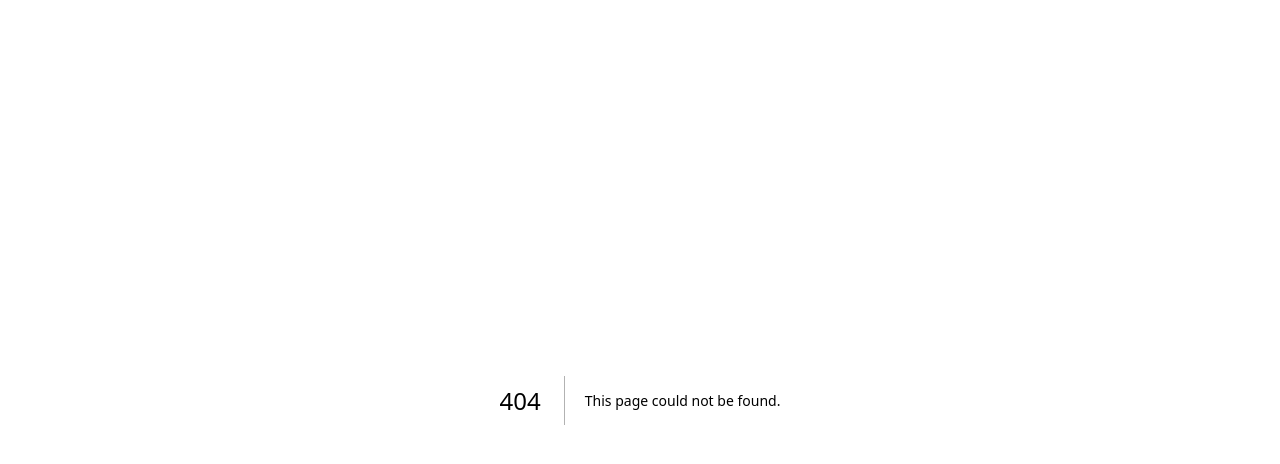
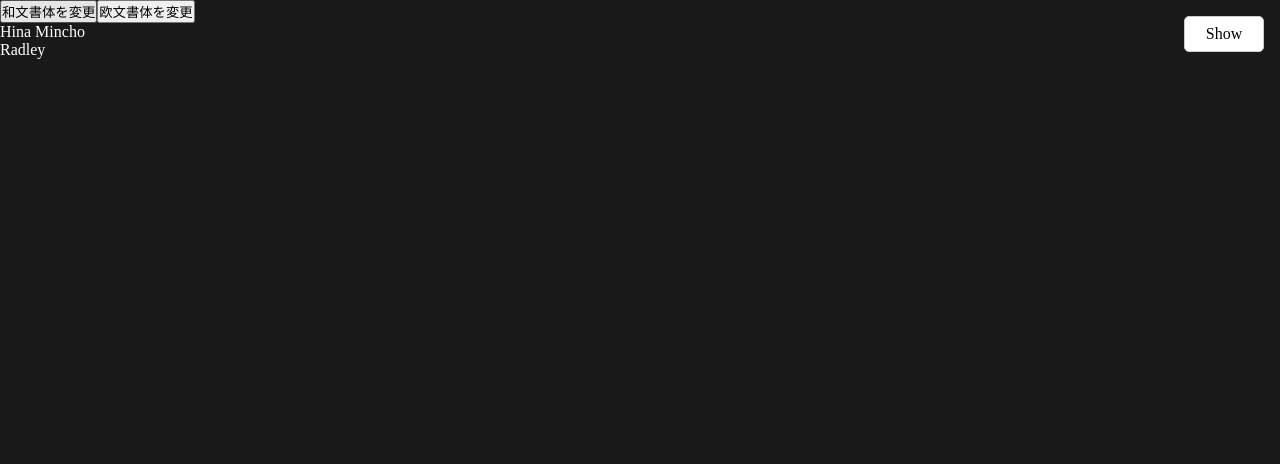
Before and after one commit to k1105/ymgs-playground, a Next.js app: page /Layout in a window 1280 px wide. Before the commit this address had no page. Shown: the top 464 px of the page. Built offline with nearby package versions, Linux system fonts and the light colour scheme; a web font is replaced by a local one.

Commit message:
FontTesterをリフトアップ

```diff
--- a/components/FontTester.tsx
+++ b/components/FontTester.tsx
@@ -1,4 +1,4 @@
-import { ReactNode, useState } from "react";
+import { ReactNode, RefObject, useEffect, useState } from "react";
 import {
   BIZ_UDMincho,
   Hina_Mincho,
@@ -173,38 +173,41 @@ const enFonts = [
   { name: "Wix Madefor Text", variable: "--font-wixMadeforText" },
 ];
 
-export const FontTester = ({ children }: { children: ReactNode }) => {
-  const [jaIndex, setJaIndex] = useState<number>(0);
-  const [enIndex, setEnIndex] = useState<number>(0);
+export const FontTester = ({
+  jaIndex,
+  enIndex,
+  jaFontRef,
+  enFontRef,
+  children,
+}: {
+  jaIndex: number;
+  enIndex: number;
+  jaFontRef: RefObject<HTMLParagraphElement | null>;
+  enFontRef: RefObject<HTMLParagraphElement | null>;
+  children: ReactNode;
+}) => {
+  const [jaDisplayIndex, setJaDisplayIndex] = useState<number>(0);
+  const [enDisplayIndex, setEnDisplayIndex] = useState<number>(0);
+  useEffect(() => {
+    setJaDisplayIndex(jaIndex % jaFonts.length);
+  }, [jaIndex]);
+
+  useEffect(() => {
+    jaFontRef.current!.innerText = jaFonts[jaDisplayIndex].name;
+  }, [jaDisplayIndex]);
+
+  useEffect(() => {
+    enFontRef.current!.innerText = enFonts[enDisplayIndex].name;
+  }, [enDisplayIndex]);
+  useEffect(() => {
+    setEnDisplayIndex(enIndex % enFonts.length);
+  }, [enIndex]);
   return (
     <>
-      <div
-        style={{
-          position: "fixed",
-          top: "2rem",
-          right: "2rem",
-          zIndex: 99,
-          textAlign: "right",
-        }}
-      >
-        <button
-          onClick={() => setJaIndex((prev) => (prev + 1) % jaFonts.length)}
-        >
-          和文書体を変更
-        </button>
-        <button
-          onClick={() => setEnIndex((prev) => (prev + 1) % enFonts.length)}
-        >
-          欧文書体を変更
-        </button>
-        <p style={{ color: "white" }}>和文： {jaFonts[jaIndex].name}</p>
-        <p style={{ color: "white" }}>欧文： {enFonts[enIndex].name}</p>
-      </div>
-
       <main
         className={`${hinaMincho.variable} ${notoSerif.variable} ${bizUdMincho.variable} ${zenOldMincho.variable} ${shipporiMincho.variable} ${radley.variable} ${crimsonText.variable} ${ebGaramond.variable} ${sortsMillGoudy.variable} ${goudyBookletter1911.variable} ${castoro.variable} ${zenKakuGothicNew.variable} ${sawarabiGothic.variable} ${kosugi.variable} ${mPlus2.variable} ${poppins.variable} ${nunitoSans.variable} ${outfit.variable} ${montserratAlternates.variable} ${parkinsans.variable} ${ysabeauSC.variable} ${averiaLibre.variable} ${wixMadeforText.variable}`}
         style={{
-          fontFamily: `var(${enFonts[enIndex].variable}), var(${jaFonts[jaIndex].variable}), sans-serif`,
+          fontFamily: `var(${enFonts[enDisplayIndex].variable}), var(${jaFonts[jaDisplayIndex].variable}), sans-serif`,
         }}
       >
         {children}
--- /dev/null
+++ b/pages/Layout.tsx
@@ -0,0 +1,42 @@
+import { ReactNode, useRef } from "react";
+import { useState } from "react";
+import { FontTester } from "@/components/FontTester";
+import { HambergerMenu } from "@/components/HambergerMenu";
+
+const Layout = ({ children }: { children: ReactNode }) => {
+  const [jaIndex, setJaIndex] = useState<number>(0);
+  const [enIndex, setEnIndex] = useState<number>(0);
+  const jaFontRef = useRef<HTMLParagraphElement>(null);
+  const enFontRef = useRef<HTMLParagraphElement>(null);
+  return (
+    <>
+      <div className="font-tester">
+        <button onClick={() => setJaIndex((prev) => prev + 1)}>
+          和文書体を変更
+        </button>
+        <button onClick={() => setEnIndex((prev) => prev + 1)}>
+          欧文書体を変更
+        </button>
+        <p ref={jaFontRef} />
+        <p ref={enFontRef} />
+      </div>
+
+      <HambergerMenu />
+      <FontTester
+        jaIndex={jaIndex}
+        enIndex={enIndex}
+        jaFontRef={jaFontRef}
+        enFontRef={enFontRef}
+      >
+        {children}
+      </FontTester>
+      <style jsx>{`
+        .font-tester {
+          color: white;
+        }
+      `}</style>
+    </>
+  );
+};
+
+export default Layout;
--- a/pages/index.tsx
+++ b/pages/index.tsx
@@ -8,6 +8,7 @@ import { FullPageSingleImage } from "@/components/FullPageSingleImage";
 import { FullPageMultiImage } from "@/components/FullPageMultiImage";
 import { useState } from "react";
 import { HambergerMenu } from "@/components/HambergerMenu";
+import Layout from "./Layout";
 export default function Home() {
   const [languageMode, setLanguageMode] = useState<"ja" | "en">("ja");
   return (
@@ -17,8 +18,7 @@ export default function Home() {
         <meta name="description" content="Generated by create next app" />
         <meta name="viewport" content="width=device-width, initial-scale=1" />
       </Head>
-      <HambergerMenu />
-      <FontTester>
+      <Layout>
         <SceneManager
           scenes={[
             <Profile key="scene-profile" />,
@@ -37,7 +37,7 @@ export default function Home() {
           ]}
           languageMode={languageMode}
         />
-      </FontTester>
+      </Layout>
     </>
   );
 }
--- a/pages/only-text/index.tsx
+++ b/pages/only-text/index.tsx
@@ -7,13 +7,14 @@ import { SceneManager } from "@/components/SceneManager";
 import TitlePage from "@/components/TitlePage";
 import { information } from "@/public/workInformation";
 import { useState } from "react";
+import Layout from "../Layout";
 
 const OnlyText = () => {
   const [languageMode, setLanguageMode] = useState<"ja" | "en">("ja");
 
   return (
     <>
-      <FontTester>
+      <Layout>
         <div className="language-switcher">
           <span
             onClick={() => {
@@ -45,7 +46,8 @@ const OnlyText = () => {
           ]}
           languageMode={languageMode}
         />
-      </FontTester>
+      </Layout>
+
       <style jsx>{`
         .language-switcher {
           position: fixed;
```
